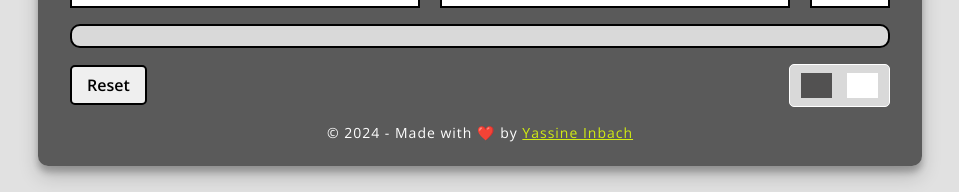
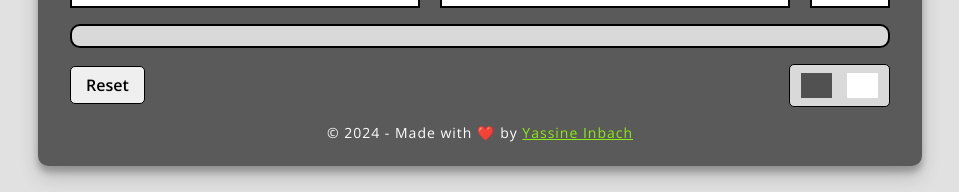
Before and after one commit to YassineInbach/Todo-APP, a React (Create React App) app: page / in a window 1280 px wide. Shown: the part 358-550 px from the top of the page, without its empty margins (160-1119 px from the left). Built offline with nearby package versions, Linux system fonts and the light colour scheme.

Commit message:
Update APP.css

```diff
--- a/src/App.css
+++ b/src/App.css
@@ -203,7 +203,7 @@ form .btn button:hover {
   font-weight: 600;
   font-size: 16px;
   cursor: pointer;
-  border: 2px solid black;
+  border: 1px solid black;
 }
 
 .background-theme .theme {
@@ -213,7 +213,7 @@ form .btn button:hover {
   background: #d9d9d9;
   padding: 8px 11px;
   border-radius: 5px;
-  border: 1px solid white;
+  border: 1px solid black;
 }
 
 .background-theme .theme button {
@@ -251,7 +251,7 @@ form .btn button:hover {
 
 .made-with p span a {
   text-decoration: underline;
-  color: rgb(210, 236, 18);
+  color: rgb(138, 236, 18);
 }
 /*.parent-info.hidden{
     display: none;
```
